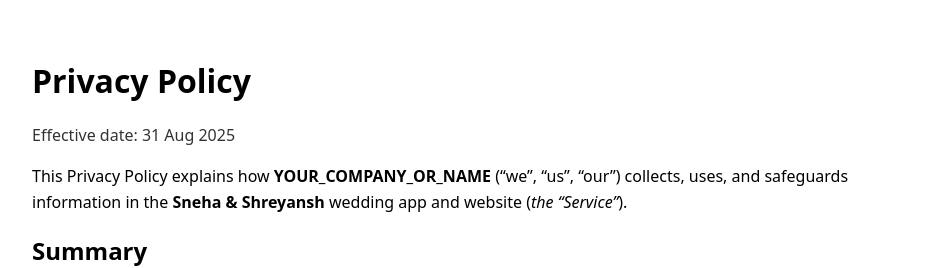
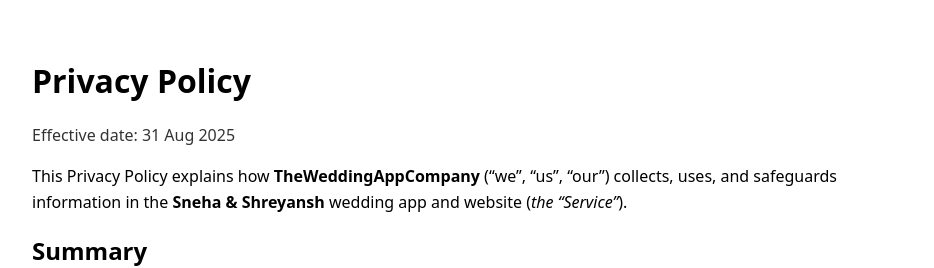
Before and after one commit to ajmerashreyansh52/shreyanshajmera.github.io, a plain HTML site: page privacy.html in a window 1280 px wide. Shown: the top 268 px of the page, without its empty margins (168-1102 px from the left). Drawn offline with Linux system fonts and the light colour scheme.

Commit message:
Update privacy.html

```diff
--- a/privacy.html
+++ b/privacy.html
@@ -22,7 +22,7 @@
     <h1>Privacy Policy</h1>
     <p class="muted">Effective date: 31 Aug 2025</p>
 
-    <p>This Privacy Policy explains how <strong>YOUR_COMPANY_OR_NAME</strong> (“we”, “us”, “our”) collects, uses, and safeguards information in the <strong>Sneha &amp; Shreyansh</strong> wedding app and website (<em>the “Service”</em>).</p>
+    <p>This Privacy Policy explains how <strong>TheWeddingAppCompany</strong> (“we”, “us”, “our”) collects, uses, and safeguards information in the <strong>Sneha &amp; Shreyansh</strong> wedding app and website (<em>the “Service”</em>).</p>
 
     <h2>Summary</h2>
     <ul>
```
